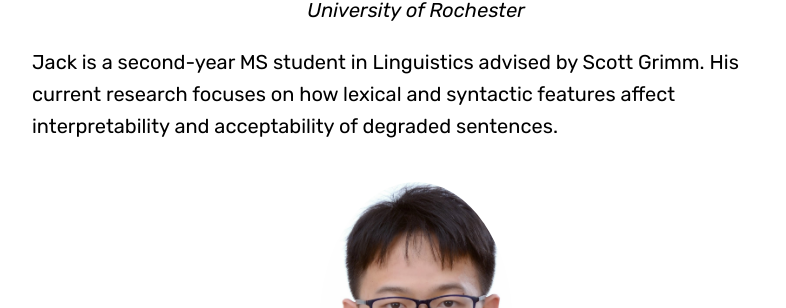
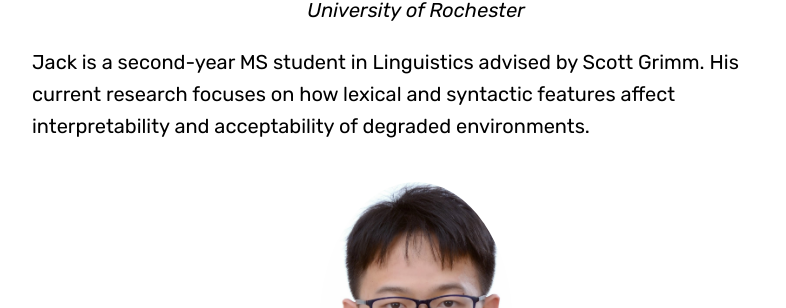
Before and after one commit to FACTSlab/factslab.github.io, a Jekyll site: the page built from people.md, in a window 1280 px wide and 900 px high, scrolled down 4630 px. Shown: the part 210-518 px from the top of the window, without its empty margins (224-1010 px from the left). Built offline with Jekyll 4.4.1, drawn with Linux system fonts in a browser that asks for light colours; some web fonts are replaced.

Commit message:
Update people.yml
word change in Jack's bio

```diff
--- a/_data/people.yml
+++ b/_data/people.yml
@@ -71,7 +71,7 @@
       university: University of Rochester
       website: https://jackvalinsky.com
       image: jack-valinsky.jpg
-      description: Jack is a second-year MS student in Linguistics advised by Scott Grimm. His current research focuses on how lexical and syntactic features affect interpretability and acceptability of degraded sentences.
+      description: Jack is a second-year MS student in Linguistics advised by Scott Grimm. His current research focuses on how lexical and syntactic features affect interpretability and acceptability of degraded environments.
 
     - name: Pinxin Liu
       role: UG Student
```
